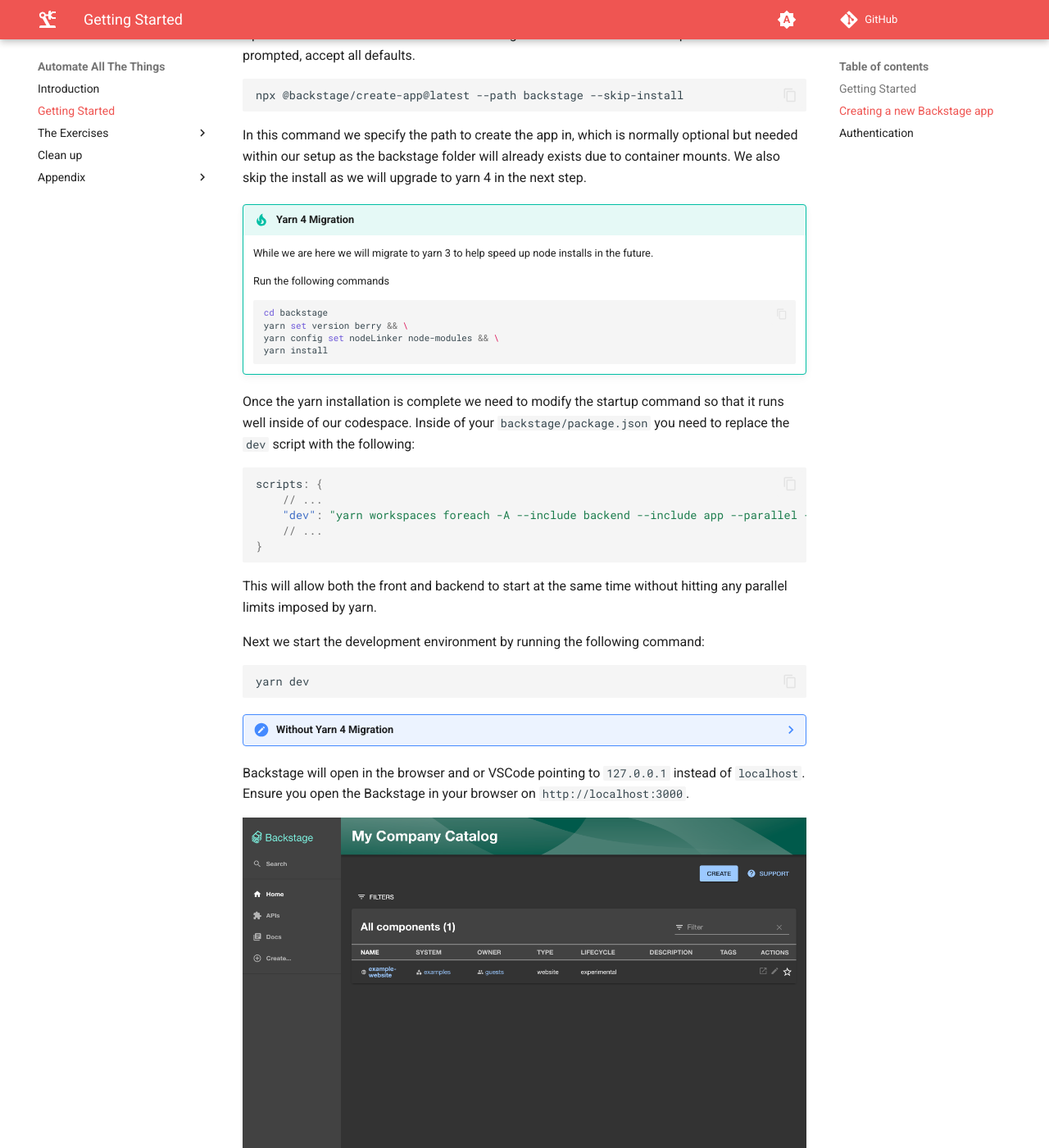
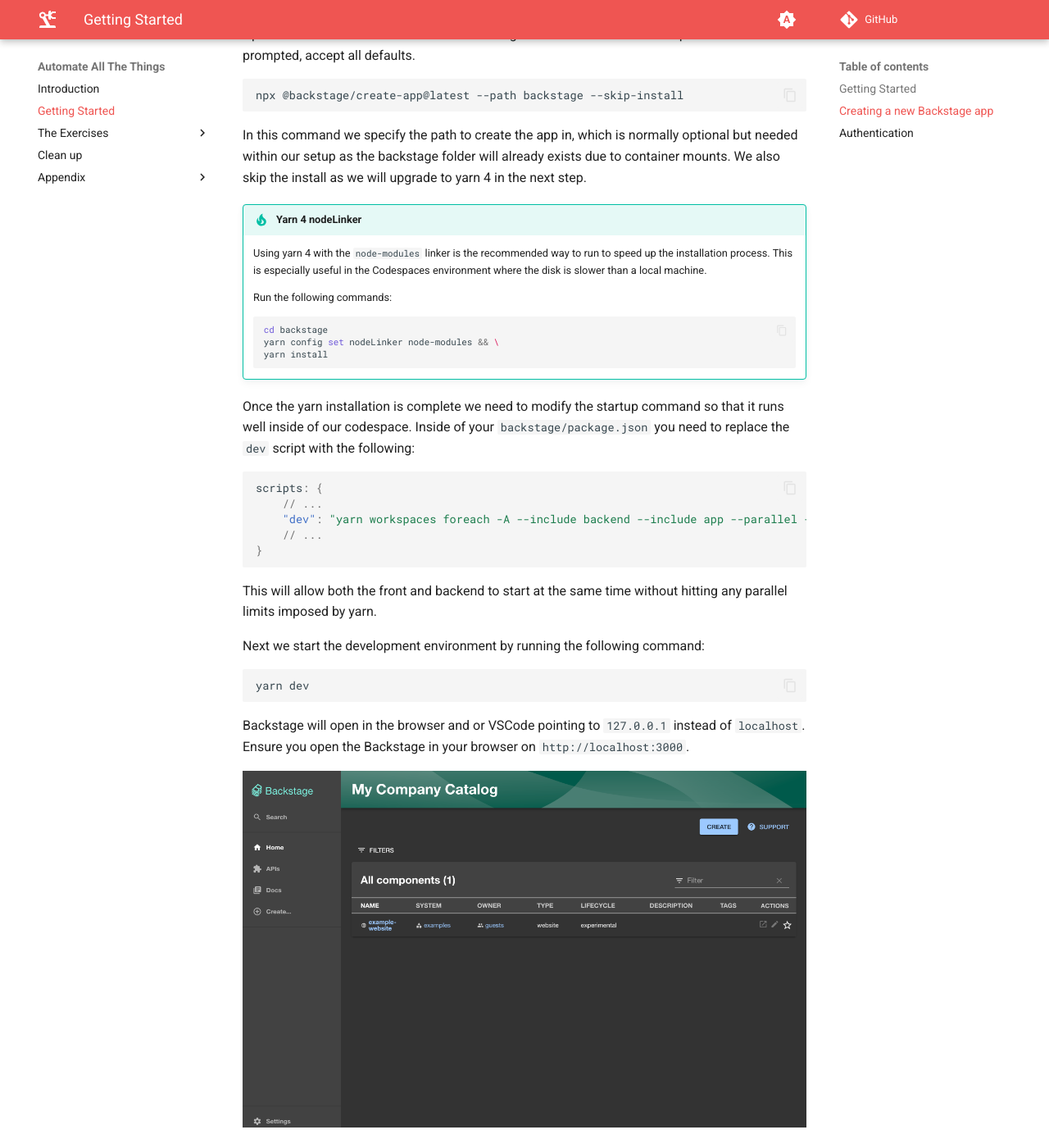
Before and after one commit to philips-labs/automation-workshop, an MkDocs documentation site: the page built from docs/getting-started.md, in a window 1280 px wide and 1400 px high, scrolled down 927 px. Shown: the whole window at 82% size. Built offline with MkDocs 1.6.1 and Material for MkDocs 9.7.7, drawn with Linux system fonts in a browser that asks for light colours; comment, search, counter and statistics services are not loaded.

Commit message:
Install yarn 4 by default and simplify getting started

````diff
--- a/docs/getting-started.md
+++ b/docs/getting-started.md
@@ -52,16 +52,15 @@ optional but needed within our setup as the backstage folder will already exists
 due to container mounts. We also skip the install as we will upgrade to yarn 4
 in the next step.
 
-!!! tip "Yarn 4 Migration"
+!!! tip "Yarn 4 nodeLinker"
 
-    While we are here we will migrate to yarn 3 to help speed up node installs
-    in the future.
+    Using yarn 4 with the `node-modules` linker is the recommended way to run to speed up the installation process.
+    This is especially useful in the Codespaces environment where the disk is slower than a local machine.
 
-    Run the following commands
+    Run the following commands:
 
     ```bash
     cd backstage
-    yarn set version berry && \
     yarn config set nodeLinker node-modules && \
     yarn install
     ```
@@ -87,17 +86,6 @@ Next we start the development environment by running the following command:
 ```bash
 yarn dev
 ```
-
-??? Note "Without Yarn 4 Migration"
-
-    If you did not migrate to yarn 4 you can run the following command to start
-    the app.
-
-    ```bash
-    cd backstage
-    yarn install
-    yarn dev
-    ```
 
 Backstage will open in the browser and or VSCode pointing to `127.0.0.1` instead
 of `localhost`. Ensure you open the Backstage in your browser on
````
Also changed, not shown: 1 other file.
